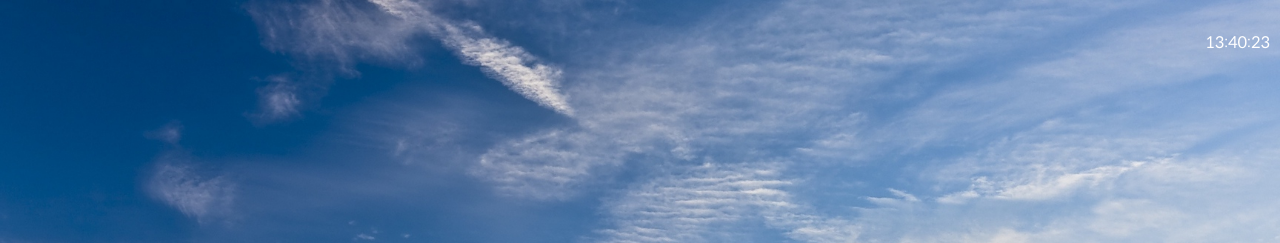
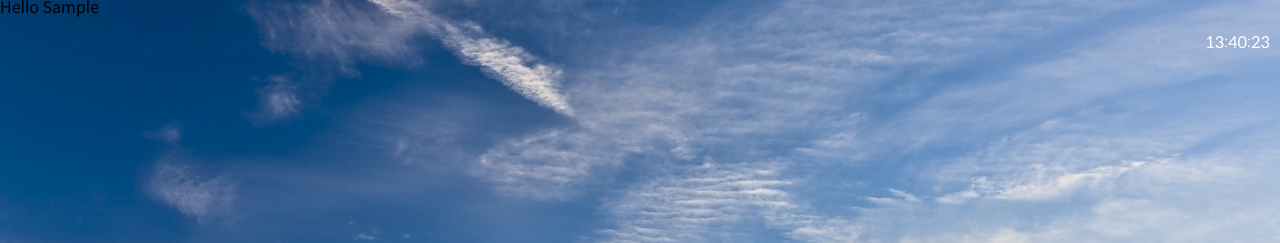
Before and after one commit to choin45/choinNomadJS, a plain HTML site: page index.html in a window 1280 px wide. Both pictures are taken after typing "Sample", "Sample123" into the empty fields and a click on the input "Login". Shown: the top 243 px of the page. Drawn offline with Linux system fonts and the light colour scheme.

Commit message:
Add files via upload

```diff
--- a/app.js
+++ b/app.js
@@ -14,6 +14,8 @@ const loginBox = document.querySelector('#loginBox');
 const loginBoxForm = loginBox.querySelector('form');
 const loginId = document.querySelector('#loginId');
 const loginPassword = document.querySelector('#loginPassword');
+const greeting = document.querySelector('#greeting');
+
 
 /* 로그인 처리 */
 const handleLogin = (e) => {
@@ -42,11 +44,13 @@ const saveUsername = (username) => {
 
 /* 로그인 박스 숨기기 */
 const hideLoginBox = () => {
+    greeting.innerText = localStorage.getItem('username');
     wrap.classList.add('show');
     loginBox.classList.add('hide');
     setTimeout(() => {
         loginBox.remove();
     }, 1000);
+
 };
 
 /* 이벤트 리스너 추가 */
--- a/index.html
+++ b/index.html
@@ -19,6 +19,7 @@
 		<div id="wrap">
 			<span id="clock"></span>
 			<span id="weather"></span>
+			<p class="greeting">Hello <span id="greeting"></span></p>
 			<div id="quotes">
 				<p class="text"></p>
 				<p class="name"></p>
```
